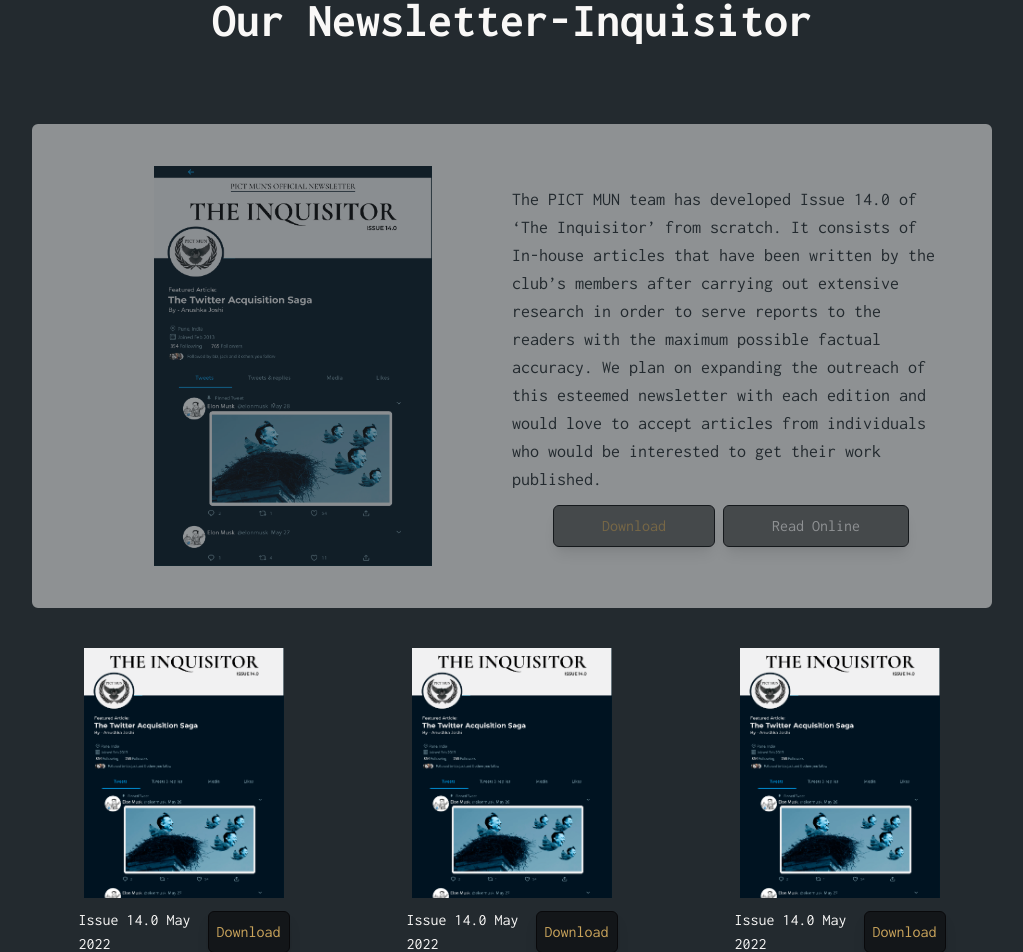
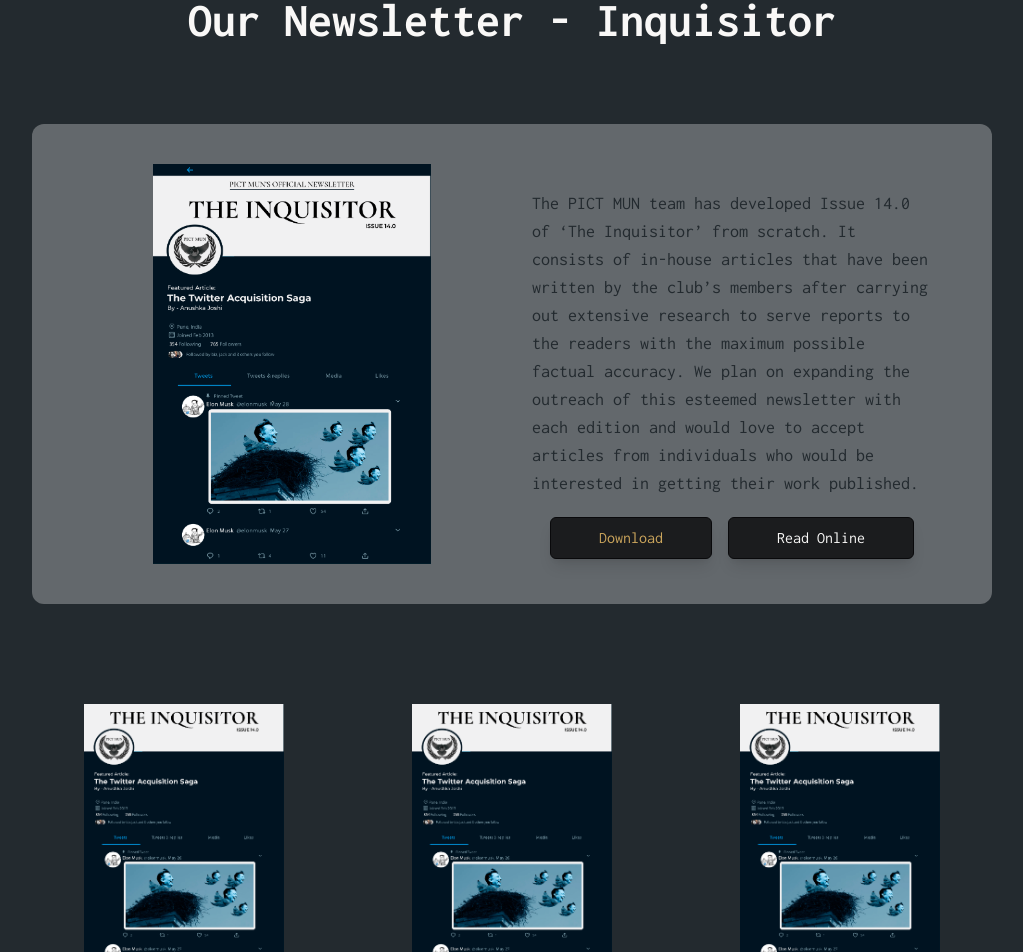
Before and after one commit to pictmun/PICTMUN-24_website, a Next.js app: page /Inquisitor in a window 1280 px wide. Shown: the part 100-1052 px from the top of the page, without its empty margins (128-1151 px from the left). Built offline with nearby package versions, Linux system fonts and the light colour scheme.

Commit message:
updated gallery and inquisitor page

```diff
--- a/components/Inquisitor/BookCard.tsx
+++ b/components/Inquisitor/BookCard.tsx
@@ -1,20 +1,23 @@
 import React from "react";
 
+interface BookCardProps {
+    imgSrc: string;
+    title: string;
+}
 
-interface BookCardProps{
-   imgSrc:string,
-   title:string,
-
-}
-const BookCard: React.FC<BookCardProps> = ({ imgSrc, title}) => {
+const BookCard: React.FC<BookCardProps> = ({ imgSrc, title }) => {
     return (
-    <div className="flex flex-col items-center gap-2.5 justify-center">
+        <div className="flex flex-col items-center gap-2.5 justify-center py-5">
             <div>
-        <img src={imgSrc} alt="inquistor" className="h-[250px] w-[200px] object-cover"/>
+                <img
+                    src={imgSrc}
+                    alt="inquistor"
+                    className="h-[250px] w-[200px] object-cover transition-transform duration-300 ease-in-out hover:scale-105"
+                />
             </div>
             <div className="flex items-center justify-center gap-2 px-3">
                 <p className="w-1/2 text-white">{title}</p>
-        <button className="px-2 text-skin  py-2 text-md rounded-md bg-zinc-950 bg-opacity-60  border-[1.5px]  border-zinc-950  shadow-lg">
+                <button className="px-2 text-skin py-2 text-md rounded-md bg-zinc-950 bg-opacity-60 border-[1.5px] border-zinc-950 shadow-lg transition-all duration-300 ease-in-out hover:bg-opacity-80 hover:shadow-xl hover:scale-105">
                     Download
                 </button>
             </div>
--- a/src/app/Gallery/page.tsx
+++ b/src/app/Gallery/page.tsx
@@ -1,28 +1,31 @@
+"use client"; // Place this at the top
+
 import Gallery from "../../../components/Gallery/card";
-
+import { useState } from 'react';
 
 export default function Page() {
+    const [hoveredIndex, setHoveredIndex] = useState(null);
+
     return (
-      <div className="w-full mx-auto bg-midblue ">
-      <h1 className=" text-4xl font-bold text-white pt-5 relative ">Gallery</h1>
-      <h2 className="  text-4xl text-white font-bold relative text-center py-12 " >Gallery</h2>
-      <div className="w-[80%] mx-auto pl-11">
-
-      <div className="grid grid-cols-1 lg:grid-cols-3 md:grid-cols-2 gap-10 gap-y-20 pb-11 place-content-center px-10" >
-      <Gallery image="/images/Anshika_Singh.jpg"></Gallery>
-      <Gallery image="/images/Anshika_Singh.jpg"></Gallery>
-      <Gallery image="/images/Anshika_Singh.jpg"></Gallery>
-
-      <Gallery image="/images/Anshika_Singh.jpg"></Gallery>
-      <Gallery image="/images/Anshika_Singh.jpg"></Gallery>
-      <Gallery image="/images/Anshika_Singh.jpg"></Gallery>
-
-      <Gallery image="/images/Anshika_Singh.jpg"></Gallery>
-      <Gallery image="/images/Anshika_Singh.jpg"></Gallery>
-      <Gallery image="/images/Anshika_Singh.jpg"></Gallery>
-      </div>
-      </div>
-      </div>
-
+        <div className="w-full mx-auto bg-darkblue">
+            <h1 className="text-4xl font-bold text-white pt-5 relative">Gallery</h1>
+            <h2 className="text-4xl text-white font-bold relative text-center py-12">Gallery</h2>
+            <div className="w-[80%] mx-auto pl-11">
+                <div className="grid grid-cols-1 lg:grid-cols-3 md:grid-cols-2 gap-10 gap-y-20 pb-11 place-content-center px-10">
+                    {[...Array(9)].map((_, index) => (
+                        <div
+                            key={index}
+                            className={`relative transition-all duration-300 ease-in-out ${
+                                hoveredIndex === index ? 'scale-150 z-10' : (hoveredIndex !== null ? 'blur-sm' : '')
+                            }`}
+                            onMouseEnter={() => setHoveredIndex(index)}
+                            onMouseLeave={() => setHoveredIndex(null)}
+                        >
+                            <Gallery image="/images/Anshika_Singh.jpg" />
+                        </div>
+                    ))}
+                </div>
+            </div>
+        </div>
     );
-  }
+}
--- a/src/app/Inquisitor/page.tsx
+++ b/src/app/Inquisitor/page.tsx
@@ -1,33 +1,36 @@
 import BookCard from "../../../components/Inquisitor/BookCard";
 
 export default function Page() {
-    return <section className="pt-24 bg-darkblue min-h-screen">
-
-        <h1 className="text-5xl mb-20 text-center font-bold text-white">Our Newsletter-Inquisitor</h1>
-         <div className="bg-white w-[90%]  lg:w-[75%] rounded-md p-10 border-white border-2 mx-auto opacity-50 grid grid-cols-1 lg:grid-cols-2 items-center">
+    return (
+        <section className="pt-24 bg-darkblue min-h-screen">
+            <h1 className="text-5xl mb-20 text-center font-bold text-white">Our Newsletter - Inquisitor</h1>
+            <div className="bg-white/30 w-[90%] lg:w-[75%] rounded-xl p-10 mx-auto grid grid-cols-1 lg:grid-cols-2 items-center">
                 <div>
                     <img src="images/inquisitor-14.png" className="w-full h-[400px] object-contain" alt="" />
                 </div>
                 <div>
-            <p className="text-sm lg:text-lg text-darkblue">
-              The PICT MUN team has developed Issue 14.0 of ‘The Inquisitor’ from scratch. It consists of In-house articles that have been written by the club’s members after carrying out extensive research in order to serve reports to the readers with the maximum possible factual accuracy. We plan on expanding the outreach of this esteemed newsletter with each edition and would love to accept articles from individuals who would be interested to get their work published.
+                    <p className="text-sm lg:text-lg m-5 text-darkblue">
+                        The PICT MUN team has developed Issue 14.0 of ‘The Inquisitor’ from scratch. It consists of in-house articles that have been written by the club’s members after carrying out extensive research to serve reports to the readers with the maximum possible factual accuracy. We plan on expanding the outreach of this esteemed newsletter with each edition and would love to accept articles from individuals who would be interested in getting their work published.
                     </p>
-            <div className="flex flex-col lg:flex-row mt-3 items-center justify-center gap-2">
-            <button className="px-12 text-skin py-2 text-md rounded-md bg-zinc-950 bg-opacity-60  border-[1.5px]  border-zinc-950  shadow-lg">Download</button>
-            <button className="px-12 text-white py-2 text-md rounded-md bg-zinc-950 bg-opacity-60  border-[1.5px]  border-zinc-950  shadow-lg">Read Online</button>
+                    <div className="flex flex-col lg:flex-row mt-3 items-center justify-center gap-4">
+                        <button className="px-12 text-skin py-2 text-md rounded-md bg-zinc-950 bg-opacity-80 border-[1.5px] border-zinc-950 shadow-lg transition-all duration-300 ease-in-out hover:bg-opacity-100 hover:shadow-xl hover:scale-105">
+                            Download
+                        </button>
+                        <button className="px-12 text-white py-2 text-md rounded-md bg-zinc-950 bg-opacity-80 border-[1.5px] border-zinc-950 shadow-lg transition-all duration-300 ease-in-out hover:bg-opacity-100 hover:shadow-xl hover:scale-105">
+                            Read Online
+                        </button>
+                    </div>
+                </div>
             </div>
 
-          </div>
-
-         </div>
-
-         <div className="mt-10 grid w-[90%] lg:w-[75%] gap-6 mx-auto grid-cols-1 md:grid-cols-2 lg:grid-cols-3 place-content-center">
-          <BookCard  imgSrc="/images/inquisitor-14.png" title="Issue 14.0 May 2022"/>
-          <BookCard imgSrc="/images/inquisitor-14.png" title="Issue 14.0 May 2022"/>
-          <BookCard imgSrc="/images/inquisitor-14.png" title="Issue 14.0 May 2022"/>
-          <BookCard imgSrc="/images/inquisitor-14.png" title="Issue 14.0 May 2022"/>
-          <BookCard imgSrc="/images/inquisitor-14.png" title="Issue 14.0 May 2022"/>
-          <BookCard imgSrc="/images/inquisitor-14.png" title="Issue 14.0 May 2022"/>
+            <div className="mt-20 grid w-[90%] lg:w-[75%] gap-6 mx-auto grid-cols-1 md:grid-cols-2 lg:grid-cols-3 place-content-center">
+                <BookCard imgSrc="/images/inquisitor-14.png" title="Issue 14.0 May 2022" />
+                <BookCard imgSrc="/images/inquisitor-14.png" title="Issue 14.0 May 2022" />
+                <BookCard imgSrc="/images/inquisitor-14.png" title="Issue 14.0 May 2022" />
+                <BookCard imgSrc="/images/inquisitor-14.png" title="Issue 14.0 May 2022" />
+                <BookCard imgSrc="/images/inquisitor-14.png" title="Issue 14.0 May 2022" />
+                <BookCard imgSrc="/images/inquisitor-14.png" title="Issue 14.0 May 2022" />
             </div>
         </section>
+    );
 }
```
Lines whose indentation alone changed are shown as unchanged.
